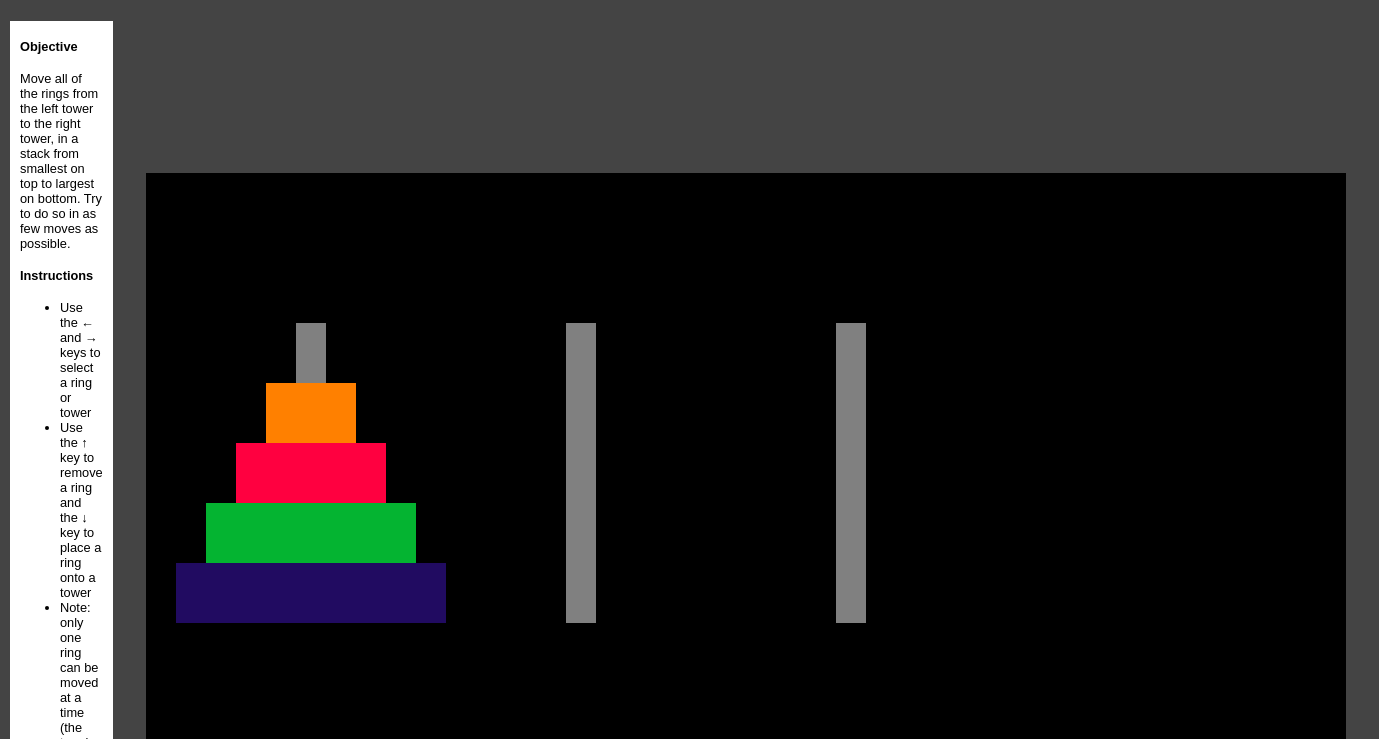
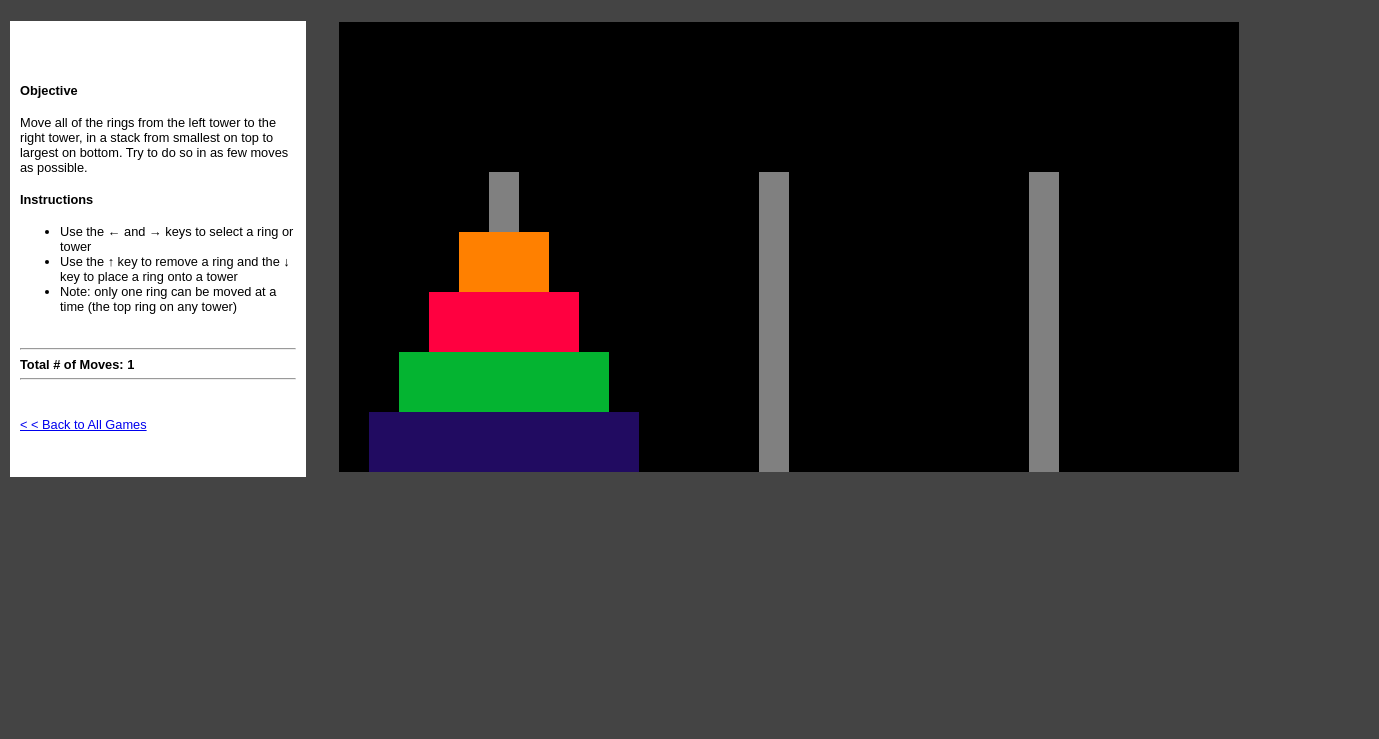
Before and after one commit to CristiScheye/cats-in-space, a plain HTML site: page hanoi.html in a window 1280 px wide. Shown: the part 61-800 px from the top of the page, 1379 px wide, since content can reach past the window. Drawn offline with Linux system fonts and the light colour scheme.

Commit message:
resizing hanoi canvas and pixels

```diff
--- a/hanoi.html
+++ b/hanoi.html
@@ -26,7 +26,7 @@
         <a href="index.html">&lt; &lt; Back to All Games</a>
       </td>
       <td>
-        <canvas id="chunk-game" height="600" width="1200"></canvas>
+        <canvas id="chunk-game" height="450" width="900"></canvas>
       </td>
     </tr>
 
```
